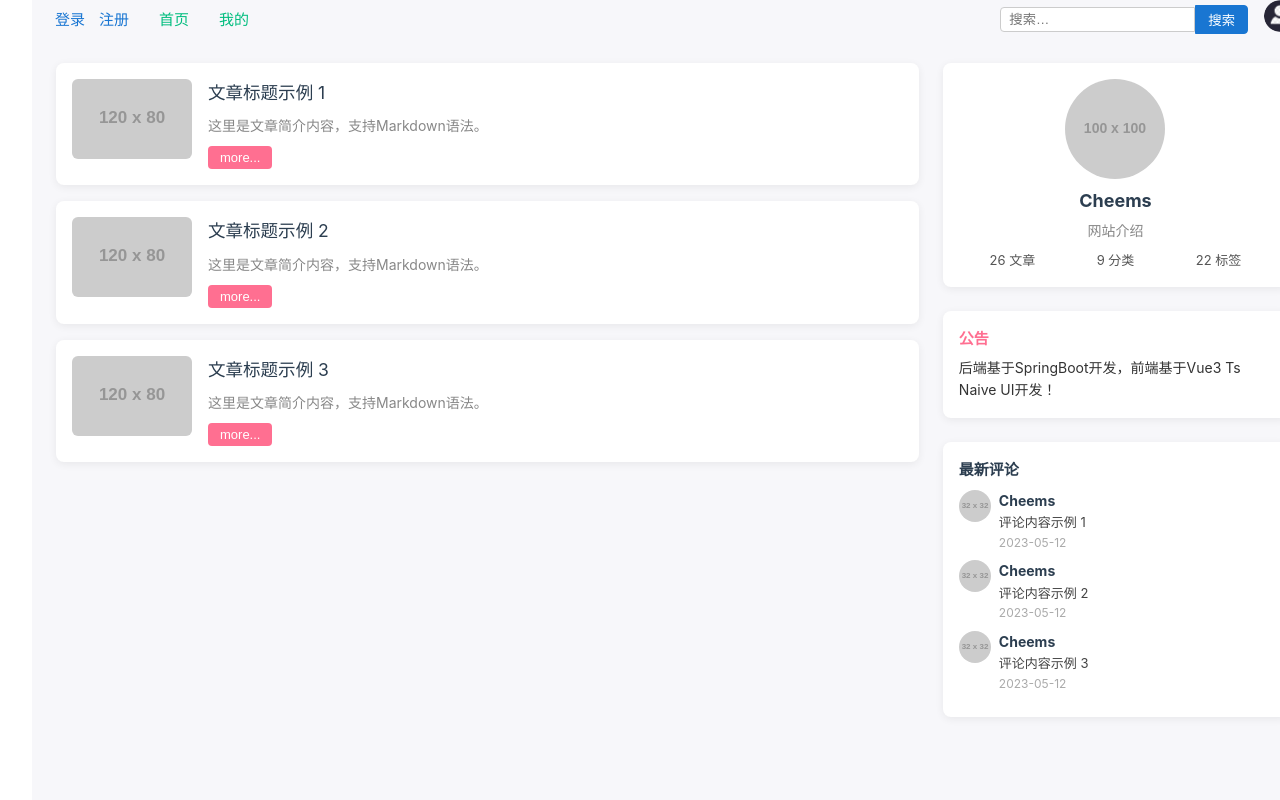
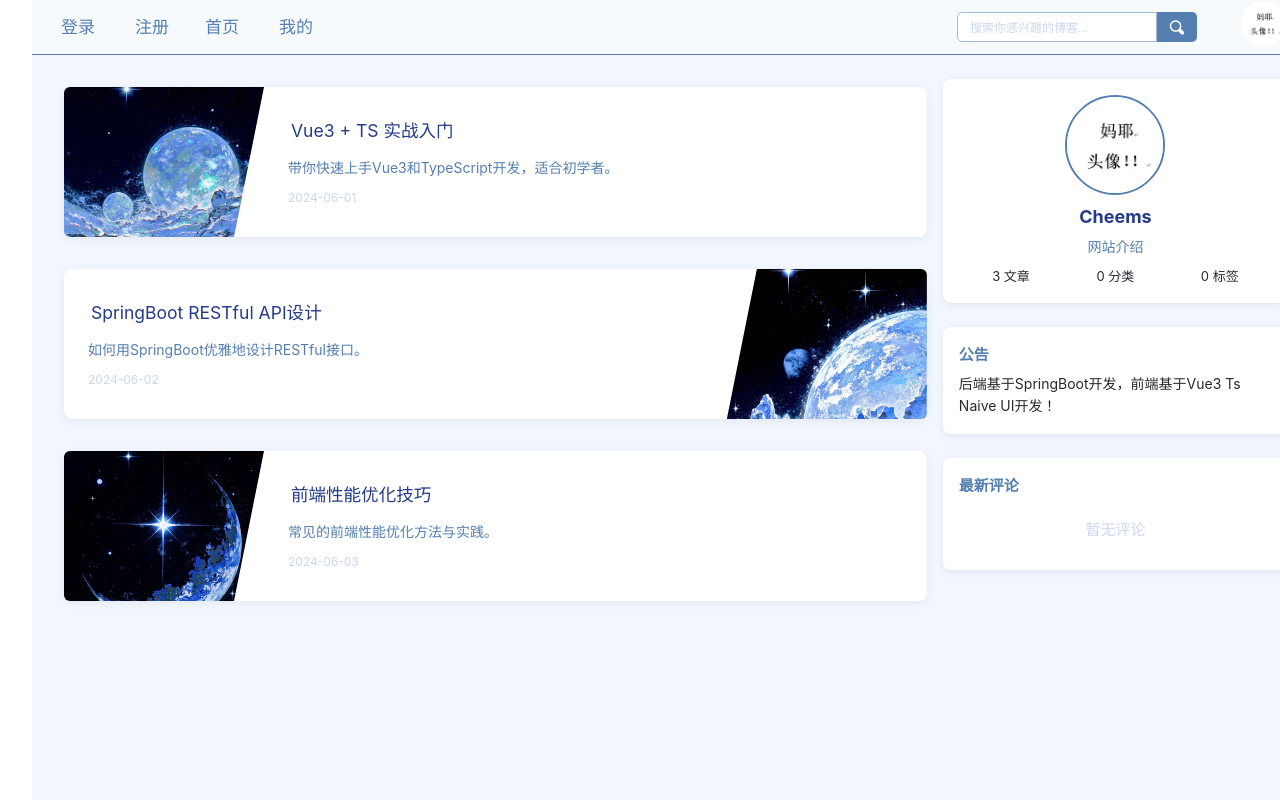
Before and after one commit to myusername-hub/-vue-springboot-, a Vue app in the folder vue/: page / in a window 1280 px wide. Shown: the top 800 px of the page. Built offline with nearby package versions, Linux system fonts and the light colour scheme; the HTML template or start-up script is replaced by a standard one.

Commit message:
更新主页

```diff
--- a/vue/package.json
+++ b/vue/package.json
@@ -20,6 +20,7 @@
     "format": "prettier --write src/"
   },
   "dependencies": {
+    "pinia": "^3.0.3",
     "vue": "^3.5.13",
     "vue-router": "^4.5.0"
   },
--- a/vue/src/assets/iconfont/iconfont.css
+++ b/vue/src/assets/iconfont/iconfont.css
@@ -1,8 +1,8 @@
 @font-face {
   font-family: "iconfont"; /* Project id 4947572 */
-  src: url('iconfont.woff2?t=1749698012657') format('woff2'),
-       url('iconfont.woff?t=1749698012657') format('woff'),
-       url('iconfont.ttf?t=1749698012657') format('truetype');
+  src: url('@/assets/iconfont/iconfont.woff2?t=1749698012657') format('woff2'),
+       url('@/assets/iconfont/iconfont.woff?t=1749698012657') format('woff'),
+       url('@/assets/iconfont/iconfont.ttf?t=1749698012657') format('truetype');
 }
 
 .iconfont {
--- a/vue/src/main.ts
+++ b/vue/src/main.ts
@@ -1,11 +1,15 @@
 import './assets/main.css'
+import './assets/iconfont/iconfont.css'
 
 import { createApp } from 'vue'
+// import { createPinia } from 'pinia'
+
 import App from './App.vue'
 import router from './router'
 
 const app = createApp(App)
 
+// app.use(createPinia())
 app.use(router)
 
 app.mount('#app')
--- a/vue/src/views/Capital/Capitalnav.vue
+++ b/vue/src/views/Capital/Capitalnav.vue
@@ -1,10 +1,6 @@
-<script lang="ts">
-export default {
-  name: 'CapitalNav',
-}
-</script>
 <script setup lang="ts">
 import { ref } from 'vue'
+import txImg from '@/assets/images/tx.jpg'
 const navItems = [
   { name: '首页', path: '/' },
   { name: '我的', path: '/my' },
@@ -34,32 +30,39 @@ const onSearch = () => {
     </div>
     <div class="nav-right">
       <form class="search-bar" @submit.prevent="onSearch">
-        <input v-model="searchText" type="text" placeholder="搜索…" />
-        <button type="submit">搜索</button>
+        <input v-model="searchText" type="text" placeholder="搜索你感兴趣的博客..." />
+        <button type="submit"><i class="iconfont icon-sousuo"></i></button>
       </form>
       <div class="avatar">
-        <img src="../../assets/images/R-C.jpg" alt="" />
+        <img :src="txImg" alt="" />
       </div>
     </div>
   </nav>
 </template>
 <style scoped>
 .capital-nav {
+  height: 55px;
   display: flex;
   align-items: center;
   justify-content: space-between;
   padding: 0 16px;
+  background: #f7fafd; /* 浅色背景，与主页面区分 */
+  border-bottom: 1.5px solid var(--main-blue);
 }
 .nav-left {
+  margin-left: 5px;
   display: flex;
   align-items: center;
   flex: 1;
 }
 .nav-auth {
   margin-right: 20px;
-  color: #1976d2;
+  color: var(--main-blue);
   font-weight: bold;
   white-space: nowrap;
+  display: flex;
+  align-items: center;
+  gap: 24px;
 }
 .items {
   display: flex;
@@ -68,37 +71,76 @@ const onSearch = () => {
   padding: 0;
   list-style: none;
 }
-.nav-auth a {
-  color: #1976d2;
+.nav-auth a,
+.items a {
+  font-size: 17px;
+  color: var(--main-blue);
   text-decoration: none;
-  margin: 0 4px;
+  font-weight: 500;
+  margin: 0;
+  padding: 0 8px;
+  transition: color 0.2s;
+  line-height: 55px;
+  display: flex;
+  align-items: center;
+}
+.nav-auth a:hover,
+.items a:hover {
+  color: var(--main-deepblue);
+  background: none;
+  text-decoration: none;
 }
 .nav-right {
   display: flex;
   align-items: center;
-  gap: 16px;
+  gap: 24px;
 }
 .search-bar {
   display: flex;
   align-items: center;
 }
 .search-bar input {
-  padding: 4px 8px;
-  border: 1px solid #ccc;
-  border-radius: 4px 0 0 4px;
+  width: 200px;
+  height: 30px;
+  font-size: 14px;
+  padding: 4px 12px;
+  border: 1px solid #a3bcd5;
+  border-radius: 5px 0 0 5px;
   outline: none;
+  background: #fff;
+  color: var(--main-dark);
+}
+/* 设置placeholder字体更小 */
+.search-bar input::placeholder {
+  font-size: 12px;
+  color: var(--main-light);
+  opacity: 1;
 }
 .search-bar button {
-  padding: 4px 12px;
-  border: 1px solid #1976d2;
-  background: #1976d2;
+  font-size: 18px;
+  height: 30px;
+  padding: 0 10px;
+  background: var(--main-blue);
   color: #fff;
-  border-radius: 0 4px 4px 0;
+  border-radius: 0 5px 5px 0;
   cursor: pointer;
+  transition: background 0.2s;
+  border: none;
+  display: flex;
+  align-items: center;
+  justify-content: center;
+}
+.search-bar button:hover {
+  background: var(--main-deepblue);
+}
+.search-bar button i {
+  font-size: 20px;
 }
 .avatar img {
-  width: 32px;
-  height: 32px;
+  margin-left: 20px;
+  margin-right: 10px;
+  width: 45px;
+  height: 45px;
   border-radius: 50%;
   object-fit: cover;
 }
--- a/vue/src/views/Capital/index.vue
+++ b/vue/src/views/Capital/index.vue
@@ -1,10 +1,46 @@
-<script lang="ts">
-export default {
-  name: 'CapitalIndex',
-}
-</script>
 <script setup lang="ts">
+import { ref } from 'vue'
 import CapitalNav from './Capitalnav.vue'
+import txImg from '@/assets/images/tx.jpg'
+import Img1 from '@/assets/images/img1.jpg'
+import Img2 from '@/assets/images/img2.jpg'
+import Img3 from '@/assets/images/img3.jpg'
+import Img4 from '@/assets/images/img4.jpg'
+import Img5 from '@/assets/images/img5.jpg'
+
+// 分类和标签数量
+const categoryCount = ref(0)
+const tagCount = ref(0)
+
+// 文章数据示例
+const articles = ref([
+  {
+    id: 1,
+    title: 'Vue3 + TS 实战入门',
+    desc: '带你快速上手Vue3和TypeScript开发，适合初学者。',
+    img: Img1,
+    date: '2024-06-01'
+  },
+  {
+    id: 2,
+    title: 'SpringBoot RESTful API设计',
+    desc: '如何用SpringBoot优雅地设计RESTful接口。',
+    img: Img2,
+    date: '2024-06-02'
+  },
+  {
+    id: 3,
+    title: '前端性能优化技巧',
+    desc: '常见的前端性能优化方法与实践。',
+    img: Img3,
+    date: '2024-06-03'
+  }
+])
+
+// 评论数据
+const comments = ref<{ user: string; text: string; date: string }[]>([])
+// 示例：如需测试有评论可这样赋值
+// comments.value = [{ user: 'Cheems', text: '评论内容示例', date: '2023-05-12' }]
 </script>
 <template>
   <div class="capital-page">
@@ -12,27 +48,41 @@ import CapitalNav from './Capitalnav.vue'
     <div class="main-content">
       <div class="content-left">
         <!-- 文章列表示例 -->
-        <div class="article-card" v-for="i in 3" :key="i">
+        <div class="article-card" v-for="item in articles" :key="item.id">
           <div class="article-header">
-            <img class="article-img" src="https://via.placeholder.com/120x80" alt="文章图片" />
-            <div class="article-info">
-              <h3>文章标题示例 {{ i }}</h3>
-              <p class="article-desc">这里是文章简介内容，支持Markdown语法。</p>
-              <button class="more-btn">more...</button>
-            </div>
+            <template v-if="item.id % 2 === 1">
+              <div class="article-img-wrapper left">
+                <img class="article-img" :src="item.img" alt="" />
+              </div>
+              <div class="article-info">
+                <h3><a href="#">{{ item.title }}</a></h3>
+                <p class="article-desc">{{ item.desc }}</p>
+                <div class="article-date">{{ item.date }}</div>
+              </div>
+            </template>
+            <template v-else>
+              <div class="article-info">
+                <h3><a href="#">{{ item.title }}</a></h3>
+                <p class="article-desc">{{ item.desc }}</p>
+                <div class="article-date">{{ item.date }}</div>
+              </div>
+              <div class="article-img-wrapper right">
+                <img class="article-img" :src="item.img" alt="" />
+              </div>
+            </template>
           </div>
         </div>
       </div>
       <div class="content-right">
         <!-- 个人信息卡片 -->
         <div class="profile-card">
-          <img class="profile-avatar" src="https://via.placeholder.com/100" alt="头像" />
+          <img class="profile-avatar" :src="txImg" alt="" />
           <div class="profile-name">Cheems</div>
           <div class="profile-desc">网站介绍</div>
           <div class="profile-stats">
-            <span>26 文章</span>
-            <span>9 分类</span>
-            <span>22 标签</span>
+            <span>{{ articles.length }} 文章</span>
+            <span>{{ categoryCount }} 分类</span>
+            <span>{{ tagCount }} 标签</span>
           </div>
         </div>
         <!-- 公告 -->
@@ -43,14 +93,19 @@ import CapitalNav from './Capitalnav.vue'
         <!-- 最新评论 -->
         <div class="comments-card">
           <div class="comments-title">最新评论</div>
-          <div class="comment-item" v-for="i in 3" :key="i">
-            <img class="comment-avatar" src="https://via.placeholder.com/32" alt="头像" />
-            <div class="comment-content">
-              <div class="comment-user">Cheems</div>
-              <div class="comment-text">评论内容示例 {{ i }}</div>
-              <div class="comment-date">2023-05-12</div>
+          <template v-if="comments.length === 0">
+            <div style="color: var(--main-light);text-align:center;padding:12px 0;">暂无评论</div>
+          </template>
+          <template v-else>
+            <div class="comment-item" v-for="(c, i) in comments" :key="i">
+              <img class="comment-avatar" :src="txImg" alt="" />
+              <div class="comment-content">
+                <div class="comment-user">{{ c.user }}</div>
+                <div class="comment-text">{{ c.text }}</div>
+                <div class="comment-date">{{ c.date }}</div>
+              </div>
             </div>
-          </div>
+          </template>
         </div>
       </div>
     </div>
@@ -58,7 +113,7 @@ import CapitalNav from './Capitalnav.vue'
 </template>
 <style scoped>
 .capital-page {
-  background: #f7f7fa;
+  background: var(--main-bg);
   min-height: 100vh;
 }
 .main-content {
@@ -76,39 +131,87 @@ import CapitalNav from './Capitalnav.vue'
   gap: 16px;
 }
 .article-card {
+  width: 100%;
+  height: 150px;
   background: #fff;
   border-radius: 8px;
   box-shadow: 0 2px 8px #0001;
-  padding: 16px;
+  margin: 8px;
   display: flex;
   flex-direction: column;
 }
 .article-header {
   display: flex;
-  gap: 16px;
+  gap: 0;
+  align-items: stretch;
+  position: relative;
 }
-.article-img {
-  width: 120px;
-  height: 80px;
-  object-fit: cover;
-  border-radius: 6px;
+.article-img-wrapper {
+  width: 200px;
+  height: 150px;
+  position: relative;
+  overflow: hidden;
+  flex-shrink: 0;
+}
+.article-img-wrapper.left {
+  margin-right: 0;
+}
+.article-img-wrapper.right {
+  margin-left: 0;
 }
 .article-info {
   flex: 1;
+  display: flex;
+  flex-direction: column;
+  justify-content: center;
+  min-width: 0;
+  padding: 0 24px;
+  text-align: left;
+}
+/* 仅双数时让内容向左靠 */
+.article-header > .article-info:first-child {
+  margin-right: -30px;
+}
+/* 让图片在右边时，内容向左靠近图片 */
+.article-header .article-img-wrapper.right + .article-info {
+  margin-left: -30px;
+  margin-right: 0;
+}
+.article-img-wrapper.left .article-img {
+  width: 100%;
+  height: 150px;
+  object-fit: cover;
+  border-radius: 6px 0 0 6px;
+  clip-path: polygon(0 0, 100% 0, 85% 100%, 0% 100%);
+}
+.article-img-wrapper.right .article-img {
+  width: 100%;
+  height: 100%;
+  object-fit: cover;
+  border-radius: 0 6px 6px 0;
+  clip-path: polygon(15% 0, 100% 0, 100% 100%, 0% 100%);
+}
+.article-info h3 {
+  color: var(--main-deepblue);
+  margin-bottom: 4px;
+}
+.article-info h3 a {
+  color: var(--main-deepblue);
+  text-decoration: none;
+  transition: color 0.2s;
+}
+.article-info h3 a:hover {
+  color: var(--main-dark);
+  text-decoration: none;
 }
 .article-desc {
-  color: #888;
+  color: var(--main-blue);
   font-size: 14px;
   margin: 8px 0;
 }
-.more-btn {
-  background: #ff6f91;
-  color: #fff;
-  border: none;
-  border-radius: 4px;
-  padding: 4px 12px;
-  cursor: pointer;
-  font-size: 13px;
+.article-date {
+  font-size: 12px;
+  color: var(--main-light);
 }
 .content-right {
   flex: 1;
@@ -131,16 +234,18 @@ import CapitalNav from './Capitalnav.vue'
   border-radius: 50%;
   display: block;
   margin: 0 auto 8px auto;
+  border: 2px solid var(--main-blue);
 }
 .profile-name {
   text-align: center;
   font-weight: bold;
   font-size: 18px;
   margin-bottom: 4px;
+  color: var(--main-deepblue);
 }
 .profile-desc {
   text-align: center;
-  color: #888;
+  color: var(--main-blue);
   font-size: 14px;
   margin-bottom: 8px;
 }
@@ -148,20 +253,21 @@ import CapitalNav from './Capitalnav.vue'
   display: flex;
   justify-content: space-around;
   font-size: 13px;
-  color: #555;
+  color: var(--main-dark);
 }
 .notice-title {
   font-weight: bold;
-  color: #ff6f91;
+  color: var(--main-blue);
   margin-bottom: 6px;
 }
 .notice-content {
   font-size: 14px;
-  color: #333;
+  color: var(--main-dark);
 }
 .comments-title {
   font-weight: bold;
   margin-bottom: 8px;
+  color: var(--main-blue);
 }
 .comment-item {
   display: flex;
@@ -173,6 +279,7 @@ import CapitalNav from './Capitalnav.vue'
   width: 32px;
   height: 32px;
   border-radius: 50%;
+  border: 1.5px solid var(--main-light);
 }
 .comment-content {
   flex: 1;
@@ -180,13 +287,14 @@ import CapitalNav from './Capitalnav.vue'
 .comment-user {
   font-weight: bold;
   font-size: 14px;
+  color: var(--main-deepblue);
 }
 .comment-text {
   font-size: 13px;
-  color: #444;
+  color: var(--main-blue);
 }
 .comment-date {
   font-size: 12px;
-  color: #aaa;
+  color: var(--main-light);
 }
 </style>
```
Also changed, not shown: 1 other file (tests, documents, lock files or other folders).
